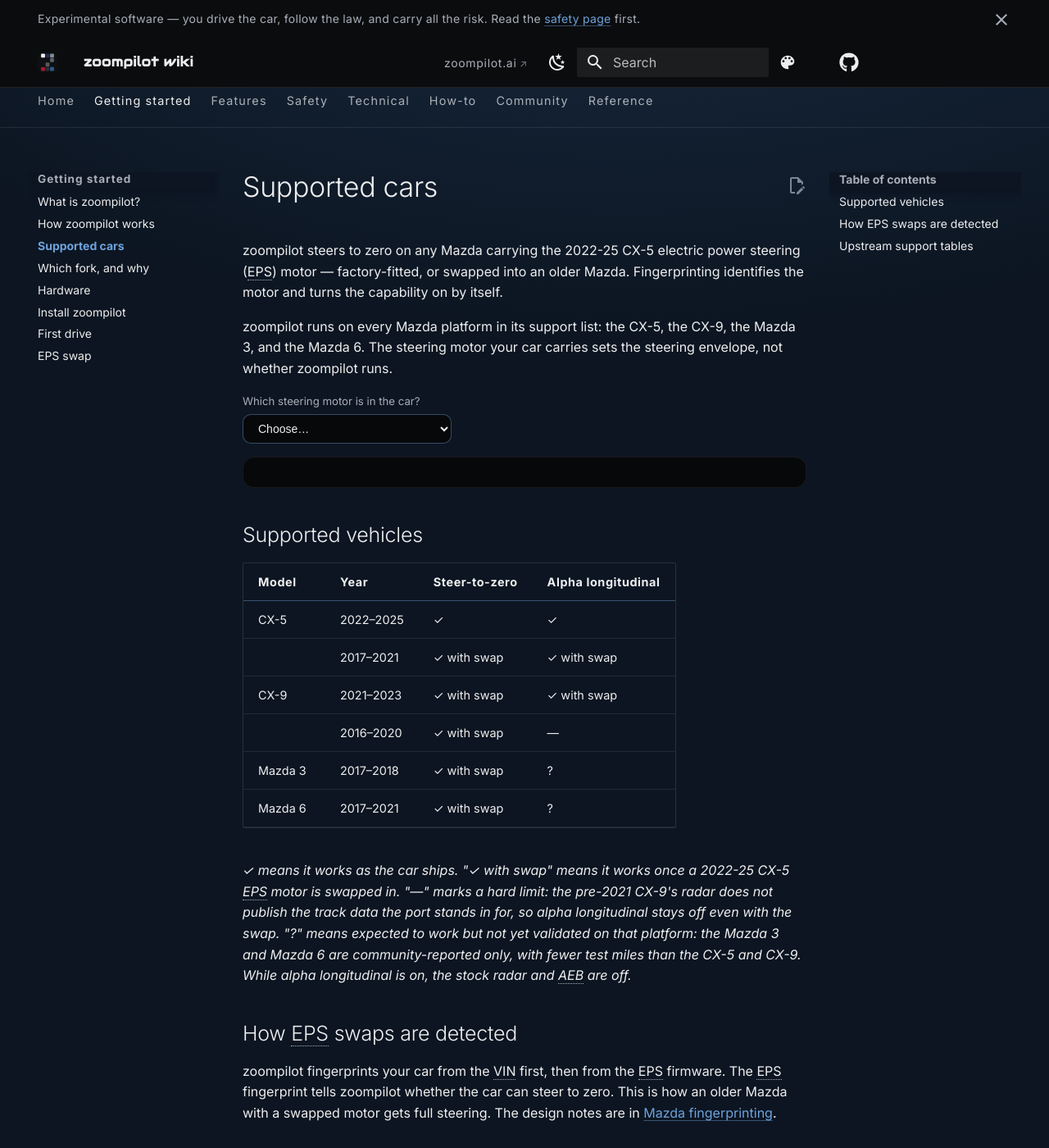
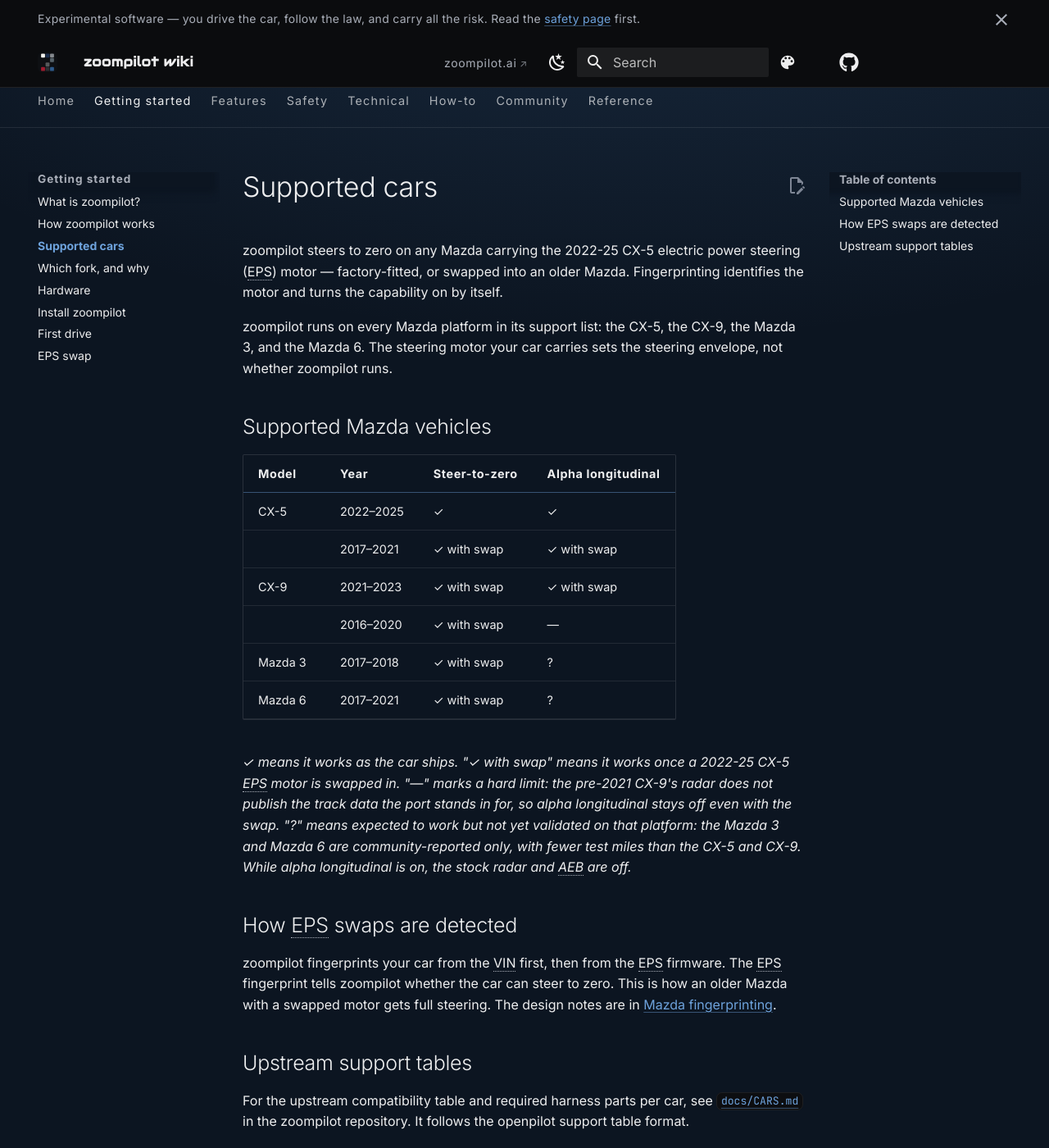
Before and after one commit to mzdnick/zoompilot-wiki, an MkDocs documentation site: the page built from docs/getting-started/supported-cars.md, in a window 1280 px wide and 1400 px high. Shown: the whole window at 82% size. Built offline with MkDocs 1.6.1 and Material for MkDocs 9.7.7, drawn with Linux system fonts in a browser that asks for light colours; comment, search, counter and statistics services are not loaded.

Commit message:
Supported cars: rename heading, drop the motor-question checker
'Supported vehicles' becomes 'Supported Mazda vehicles'. The matrix
and its legend already answer what the checker asked, so the block,
its script, the data include and its styles all go.

```diff
--- a/docs/assets/js/car-checker.js
+++ /dev/null
@@ -1,96 +0,0 @@
-/*
- * "Is my Mazda supported?" — the steering-motor question for
- * docs/getting-started/supported-cars.md.
- *
- * The matrix on this page answers every listed platform. This block
- * answers the one question a table cannot: which steering motor is in
- * THIS car. That is what the steering envelope keys on, and it is the
- * route for Mazdas outside the platform list.
- */
-(function () {
-  "use strict";
-
-  var mount = document.getElementById("zp-car-checker");
-  if (!mount) return;
-
-  mount.innerHTML = "";
-  mount.className = "zp-checker";
-
-  function option(value, label) {
-    var o = document.createElement("option");
-    o.value = value;
-    o.textContent = label;
-    return o;
-  }
-
-  var form = document.createElement("div");
-  form.className = "zp-checker-form";
-
-  var labelMotor = document.createElement("label");
-  labelMotor.textContent = "Which steering motor is in the car?";
-  var motor = document.createElement("select");
-  motor.appendChild(option("", "Choose…"));
-  motor.appendChild(option("stock", "Original motor, never swapped"));
-  motor.appendChild(option("swap", "2022–25 CX-5 motor swapped in"));
-  motor.appendChild(option("unsure", "Not sure"));
-  labelMotor.appendChild(motor);
-  form.appendChild(labelMotor);
-  mount.appendChild(form);
-
-  var out = document.createElement("div");
-  out.className = "zp-checker-out";
-  out.setAttribute("role", "status");
-  mount.appendChild(out);
-
-  function verdict(title, body, good) {
-    out.innerHTML = "";
-    var t = document.createElement("strong");
-    t.textContent = title;
-    if (good === true) t.classList.add("is-good");
-    if (good === false) t.classList.add("is-bad");
-    var p = document.createElement("p");
-    /* body may carry one {{EPS_SWAP}} placeholder for the eps-swap
-     * page link; this page and eps-swap are siblings, and the wiki
-     * builds with directory URLs, so the relative link is the page
-     * directory name */
-    p.innerHTML = body.replace(
-      /\{\{EPS_SWAP\}\}/g,
-      '<a href="eps-swap/">the EPS swap</a>',
-    );
-    out.appendChild(t);
-    out.appendChild(p);
-    out.hidden = false;
-  }
-
-  motor.addEventListener("change", function () {
-    if (motor.value === "swap") {
-      verdict(
-        "Supported — the swap is what does it.",
-        "The 2022-25 CX-5 EPS motor identifies by firmware: steering works" +
-          " down to 0 mph and alpha longitudinal turns on — radar and AEB" +
-          " off while it is on. The pre-2021 CX-9 is the one exception:" +
-          " its radar does not publish the track frames, so alpha long" +
-          " stays off.",
-        true,
-      );
-    } else if (motor.value === "stock") {
-      verdict(
-        "Supported — on the stock steering envelope.",
-        "zoompilot runs on the stock motor with the stock torque envelope:" +
-          " no steer-to-zero. {{EPS_SWAP}} unlocks steering down to 0 mph" +
-          " and alpha longitudinal, radar and AEB off while it is on. The" +
-          " pre-2021 CX-9 is the one exception: it keeps alpha long off.",
-        true,
-      );
-    } else if (motor.value === "unsure") {
-      verdict(
-        "Check the motor first.",
-        "Support depends on which steering motor the car has, not just the" +
-          " model year. {{EPS_SWAP}} explains what to look for, or ask on" +
-          " the Discord with your model year.",
-      );
-    } else {
-      out.hidden = true;
-    }
-  });
-})();
--- a/docs/getting-started/supported-cars.md
+++ b/docs/getting-started/supported-cars.md
@@ -13,9 +13,7 @@
 the CX-9, the Mazda 3, and the Mazda 6. The steering motor your car
 carries sets the steering envelope, not whether zoompilot runs.
 
-<div id="zp-car-checker" markdown="0"></div>
-
-## Supported vehicles
+## Supported Mazda vehicles
 
 | Model | Year | Steer-to-zero | Alpha longitudinal |
 | --- | --- | --- | --- |
--- a/docs/stylesheets/custom.css
+++ b/docs/stylesheets/custom.css
@@ -1127,49 +1127,6 @@
   font-size: 0.66rem;
 }
 
-.md-typeset .zp-checker-form {
-  display: flex;
-  flex-wrap: wrap;
-  gap: 0.9rem;
-  margin: 0.4rem 0;
-}
-.md-typeset .zp-checker-form label {
-  display: flex;
-  flex-direction: column;
-  gap: 0.25rem;
-  font-size: 0.66rem;
-  color: var(--md-default-fg-color--light);
-}
-.md-typeset .zp-checker-form select {
-  padding: 0.4rem 0.7rem;
-  border: 1px solid var(--zp-hair-strong);
-  border-radius: 0.5rem;
-  background: var(--zp-card);
-  color: var(--md-default-fg-color);
-  font-size: 0.7rem;
-  min-width: 12rem;
-}
-.md-typeset .zp-checker-out {
-  margin-top: 0.8rem;
-  padding: 0.9rem 1.1rem;
-  background: var(--zp-card);
-  border: 1px solid var(--zp-card-line);
-  border-radius: 0.7rem;
-  font-size: 0.72rem;
-}
-.md-typeset .zp-checker-out[hidden] {
-  display: none;
-}
-.md-typeset .zp-checker-out strong.is-good {
-  color: var(--zp-tint);
-}
-.md-typeset .zp-checker-out strong.is-bad {
-  color: var(--zp-p46v-hi);
-}
-.md-typeset .zp-checker-out p {
-  margin: 0.3rem 0 0 !important;
-}
-
 /* ---- micro-polish ---- */
 html {
   scroll-behavior: smooth;
--- a/mkdocs.yml
+++ b/mkdocs.yml
@@ -118,7 +118,6 @@
   - assets/js/settings-explorer.js
   - assets/js/device-switch.js
   - assets/js/troubleshoot-wizard.js
-  - assets/js/car-checker.js
   - assets/js/vin-decoder.js
 
 extra:
```
